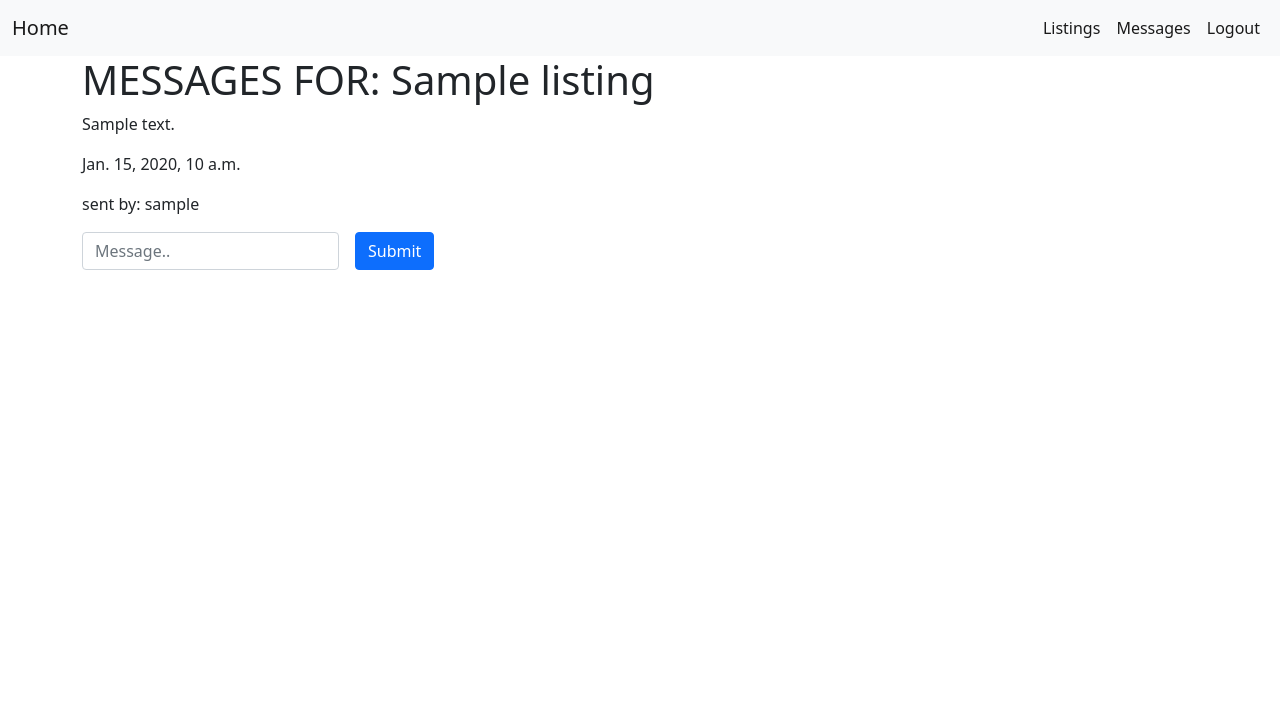
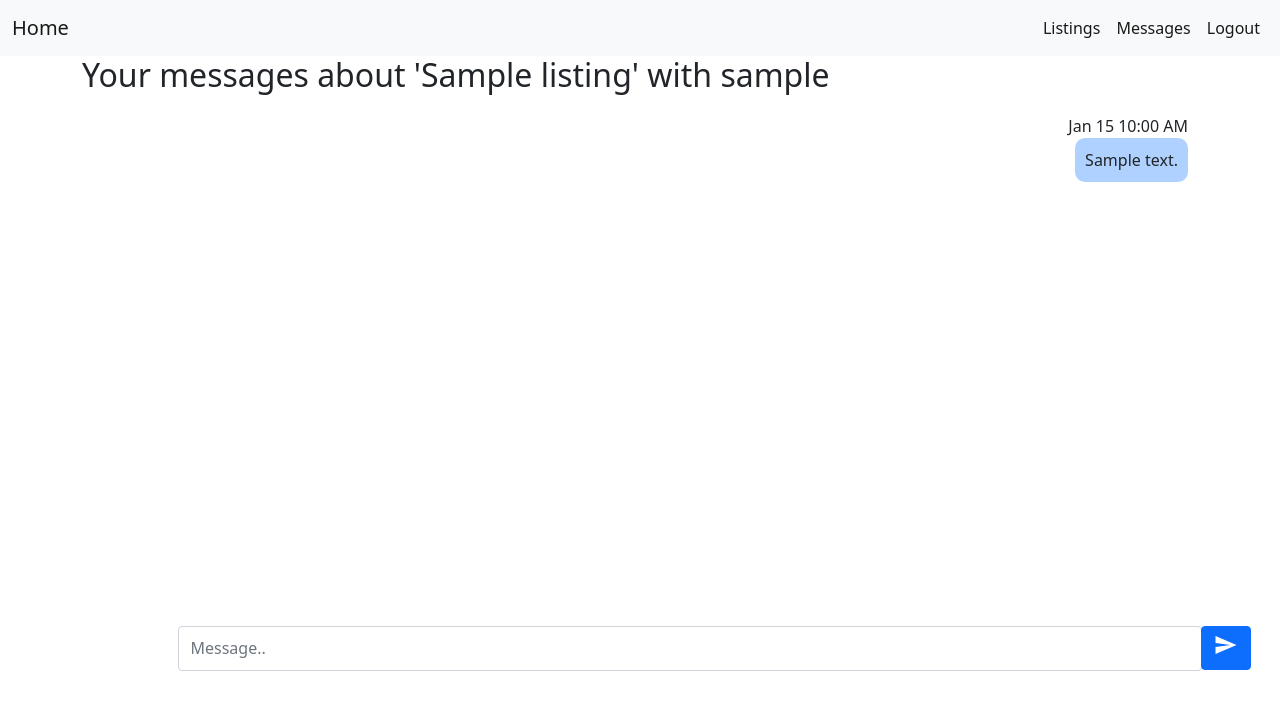
Before and after one commit to C1ndyy/bidmarket, a Django app: page /messages/1/ in a window 1280 px wide; the page is wider, and only the part inside the window is pictured. Shown: the top 710 px of that part. Run offline with Django 3.2, Linux system fonts and the light colour scheme; a user stored in the database is signed in; tables that the repository leaves empty hold one stand-in row (values such as "Sample post").

Commit message:
message conversation UI complete

```diff
--- /dev/null
+++ b/main_app/static/css/messages.css
@@ -0,0 +1,57 @@
+main {
+    height: 70vh;
+}
+
+#chat-window{
+    overflow-y: scroll;
+    margin: 10px;
+    height: 90%;
+}
+
+.message-container {
+    width: 100%;
+    display: flex;
+    flex-direction: column;
+    margin: 10px auto;
+}
+
+.my-messages {
+    align-items: flex-end;
+}
+
+.my-messages div {
+    background-color: rgb(174, 209, 255);
+    border-radius: 10px;
+}
+
+.other-messages {
+    align-items: flex-start;
+}
+
+.other-messages div {
+    background-color: rgb(226, 223, 223);
+    border-radius: 10px;
+}
+
+.message {
+    padding:10px;
+    max-width: 80%;
+}
+
+.message p {
+    margin-bottom: 0px;
+}
+
+.input-group{
+    display: flex;
+    min-width: 100vw;
+    height: 60px;
+    display: flex;
+    align-items: center;
+    justify-content: center;
+}
+
+#textbox {
+    width: 80vw;
+    height: 45px;
+}
--- a/main_app/static/css/style.css
+++ b/main_app/static/css/style.css
@@ -1,4 +1,4 @@
-.card-columns {
+/* .card-columns {
     display: inline-block
     @include media-breakpoint-only(lg) {
       column-count: 4;
@@ -6,4 +6,5 @@
     @include media-breakpoint-only(xl) {
       column-count: 5;
     }
-  }
+}
+ */
--- a/main_app/templates/base.html
+++ b/main_app/templates/base.html
@@ -10,7 +10,9 @@
     <title>{% block title %} {% endblock %}</title>
     <link href="https://cdn.jsdelivr.net/npm/bootstrap@5.0.0-beta3/dist/css/bootstrap.min.css" rel="stylesheet"
         integrity="sha384-eOJMYsd53ii+scO/bJGFsiCZc+5NDVN2yr8+0RDqr0Ql0h+rP48ckxlpbzKgwra6" crossorigin="anonymous">
+    <link href="https://fonts.googleapis.com/icon?family=Material+Icons" rel="stylesheet">
     <link rel="stylesheet" type="text/css" href="{% static 'css/style.css' %}">
+    {% block css %}{% endblock %}
 </head>
 
 <body>
--- a/main_app/templates/messages/detail.html
+++ b/main_app/templates/messages/detail.html
@@ -1,26 +1,56 @@
 {% extends 'base.html' %}
+
 {% block title %} Messages {% endblock %}
 
+{% block css %}
+{% load static %}
+<link rel="stylesheet" type="text/css" href="{% static 'css/messages.css' %}">
+{% endblock %}
 
 {% block content %}
-<h1>MESSAGES FOR: {{thread.listing.name}}</h1>
-{% for message in messages%}
-<p>{{ message.message }}</p>
-<p>{{ message.datetime }}</p>
-<p>sent by: {{ message.sender.username }}</p>
-{% endfor %}
+<h2>Your messages about '{{thread.listing.name}}' with {{ other_user }} </h2>
+<div id="chat-window">
+    {% for message in messages%}
+    {% if message.sender.id == user_id %}
+
+    <div class="message-container my-messages">
+        <span>{{ message.datetime|date:'M d g:i A' }}</span>
+        <div class="message">
+            <p>{{ message.message }}</p>
+        </div>
+    </div>
+    {% else %}
+
+    <div class="message-container other-messages">
+        <span>{{ message.datetime|date:'M d g:i A' }}</span>
+        <div class="message">
+            <p>{{ message.message }}</p>
+        </div>
+    </div>
+    {% endif %}
+    {% endfor %}
+</div>
+
 
 <form action="{% url 'send_message' thread.id %}" method="post" class="row row-cols-lg-auto g-3 align-items-center">
     {% csrf_token %}
-    <div class="col-12">
-        <label class="visually-hidden" for="inlineFormInputGroupUsername">Username</label>
-        <input type="text" name="message" class="form-control" id="inlineFormInputGroupUsername"
-            placeholder="Message..">
-    </div>
-
-    <div class="col-12">
-        <button type="submit" class="btn btn-primary">Submit</button>
+    <div class="input-group">
+        <div id="textbox">
+            <input type="text" id="textbox" name="message" class="form-control" placeholder="Message..">
+        </div>
+        <div>
+            <button id="send-button" type="submit" class="btn btn-primary"><span class="material-icons">
+                    send
+                </span></button>
+        </div>
     </div>
 </form>
 
+<script>
+    let input = document.getElementById("textbox")
+    input.focus()
+
+    let chatWindow = document.getElementById("chat-window")
+    chatWindow.scrollTop = chatWindow.scrollHeight
+</script>
 {% endblock %}
--- a/main_app/views.py
+++ b/main_app/views.py
@@ -3,7 +3,7 @@ from django.contrib.auth.forms import UserCreationForm
 from django.contrib.auth import authenticate, login, logout
 from django.contrib.auth.decorators import login_required
 from .models import Listing, Bid, Thread, Message
-from datetime import date
+from datetime import datetime
 
 # Create your views here.
 def home(request):
@@ -32,14 +32,20 @@ def message_index(request):
 
 @login_required
 def message_detail(request, thread_id):
+    user_id = request.user.id
     thread = Thread.objects.get(id=thread_id)
+    other_user = thread.user1 if thread.user1.id != user_id else thread.user2
     messages = Message.objects.filter(parent_thread__id=thread_id).order_by('datetime')
-    return render(request, 'messages/detail.html', {'messages': messages, 'thread': thread})
+    return render(request, 'messages/detail.html',
+    {'messages': messages,
+    'thread': thread,
+    'user_id': user_id,
+    'other_user': other_user})
 
 @login_required
 def send_message(request, thread_id):
     thread = Thread.objects.get(id=thread_id)
-    thread.message_set.create(message= request.POST['message'], sender= request.user, datetime= date.today(),)
+    thread.message_set.create(message= request.POST['message'], sender= request.user, datetime= datetime.now(),)
     return redirect('message_detail', thread_id = thread_id)
 
 def listings_index(request):
```
